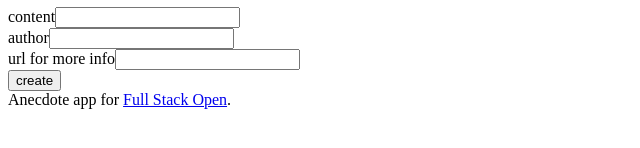
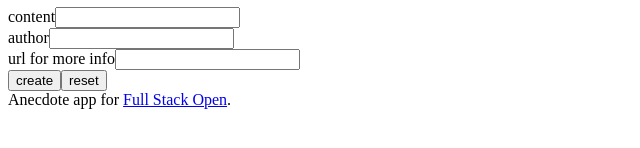
Before and after one commit to BagasApg/fs-part7-extension, a React (Vite) app in the folder routed-anecdotes/: page /create in a window 1280 px wide. Shown: the part 158-306 px from the top of the page, without its empty margins (0-640 px from the left). Built offline with nearby package versions, Linux system fonts and the light colour scheme.

Commit message:
feat(routed-anecdotes[7.2]): add reset button to clear the fields

```diff
--- a/routed-anecdotes/src/components/CreateNew.jsx
+++ b/routed-anecdotes/src/components/CreateNew.jsx
@@ -16,6 +16,15 @@ const CreateNew = ({ addAnecdote }) => {
       votes: 0
     })
     navigate("/")
+  }
+
+  const handleReset = (e) => {
+    e.preventDefault()
+
+    content.reset()
+    author.reset()
+    info.reset()
+
   }
 
   return (
@@ -44,6 +53,7 @@ const CreateNew = ({ addAnecdote }) => {
           />
         </div>
         <button>create</button>
+        <button onClick={handleReset}>reset</button>
       </form>
     </div>
   )
--- a/routed-anecdotes/src/hooks/index.jsx
+++ b/routed-anecdotes/src/hooks/index.jsx
@@ -7,9 +7,14 @@ export const useField = (type) => {
     setValue(event.target.value)
   }
 
+  const reset = () => {
+    setValue('')
+  }
+
   return {
     type,
     value,
-    onChange
+    onChange,
+    reset
   }
 }
```
